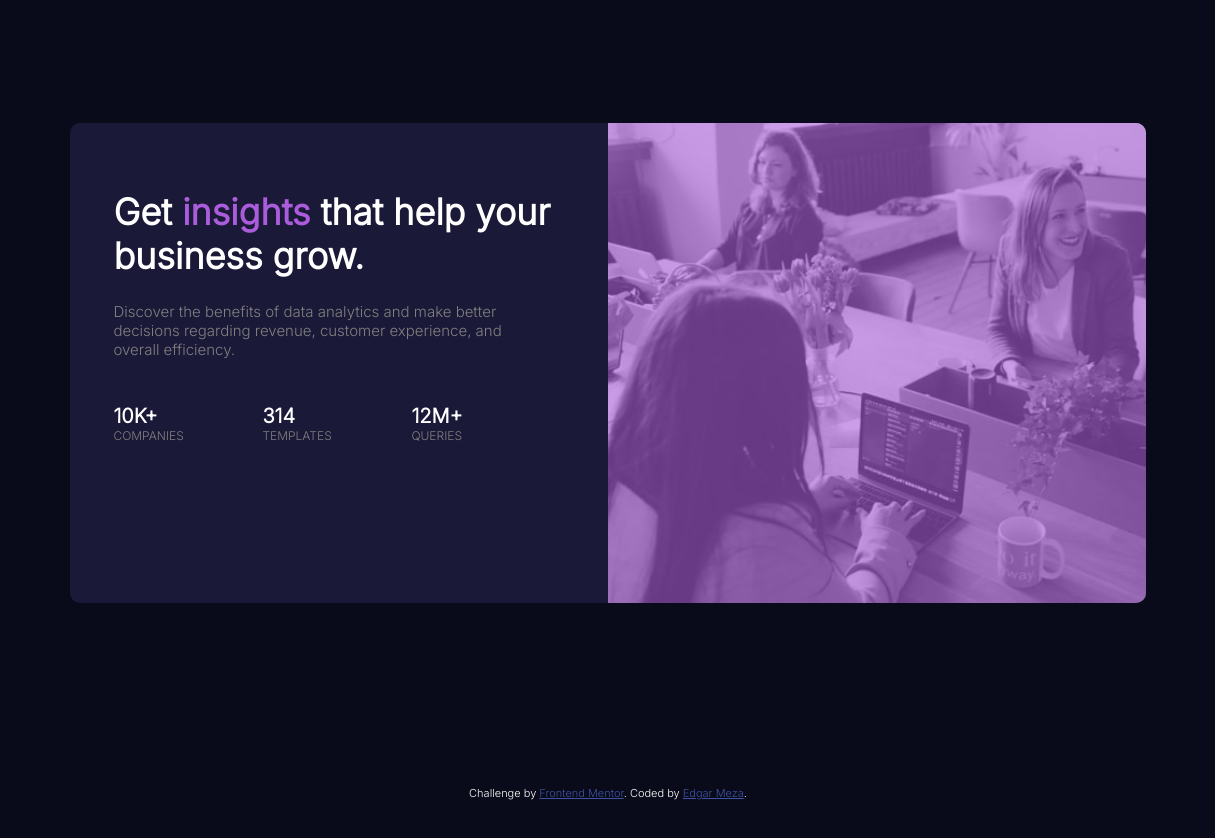
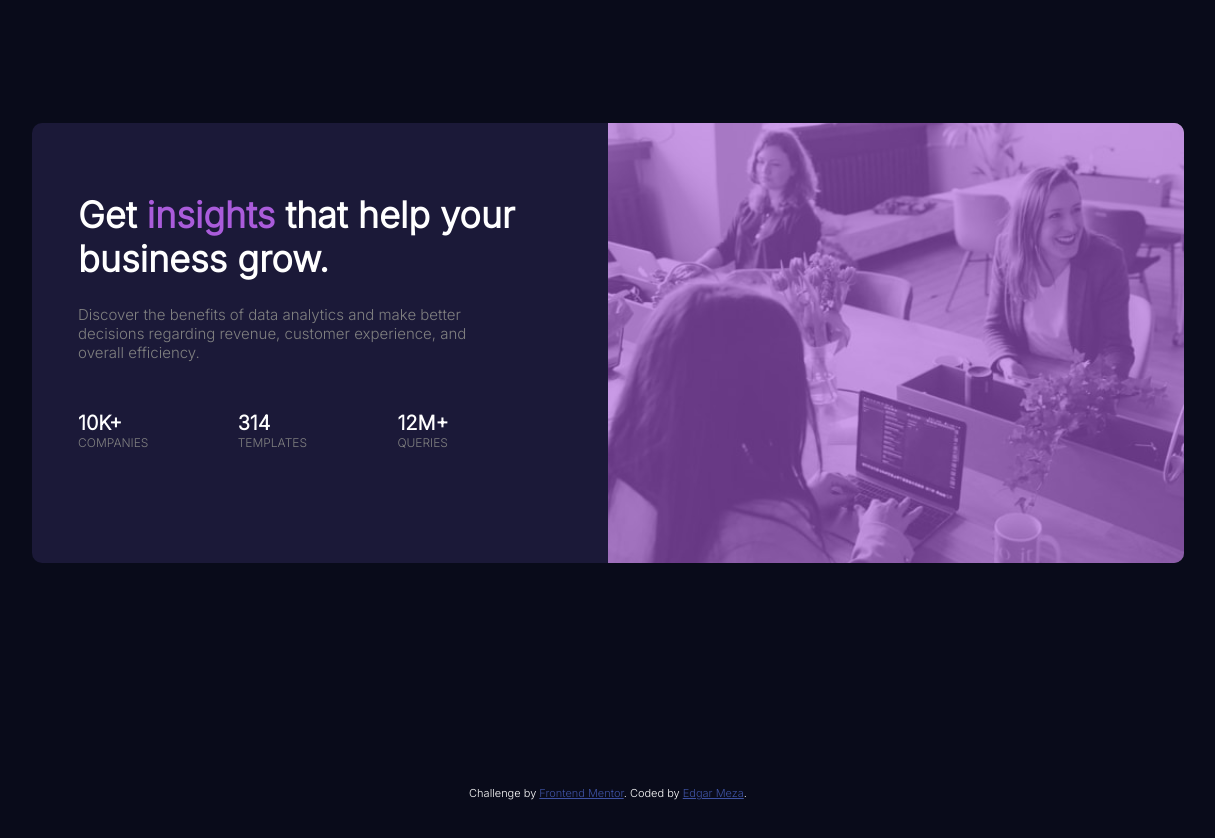
Before and after one commit to Edgar-Meza/Stats-preview-card, a plain HTML site: page index.html in a window 1536 px wide. Shown: the whole page, without its empty margins (168-1383 px from the left). Drawn offline with Linux system fonts and the light colour scheme.

Commit message:
se agrego vista en pantallas grandes

```diff
--- a/sass/style.scss
+++ b/sass/style.scss
@@ -31,7 +31,7 @@ body {
     padding: 4%;
     font-size: 18px;
     h1 {
-      font-weight: 700;
+      font-weight: bold;
       span {
         color: $text-color-3;
       }
@@ -153,6 +153,19 @@ body {
     }
   }
 }
+@media (min-width: 1366px) {
+  .body-card {
+    width: 75%;
+    height: 55%;
+  }
+  .stats-card {
+    .stat {
+      span[data-number="1"] {
+        font-size: 30px;
+      }
+    }
+  }
+}
 // footer
 .attribution {
   font-size: 11px;
```
Also changed, not shown: style/style.css, 1 other file.
